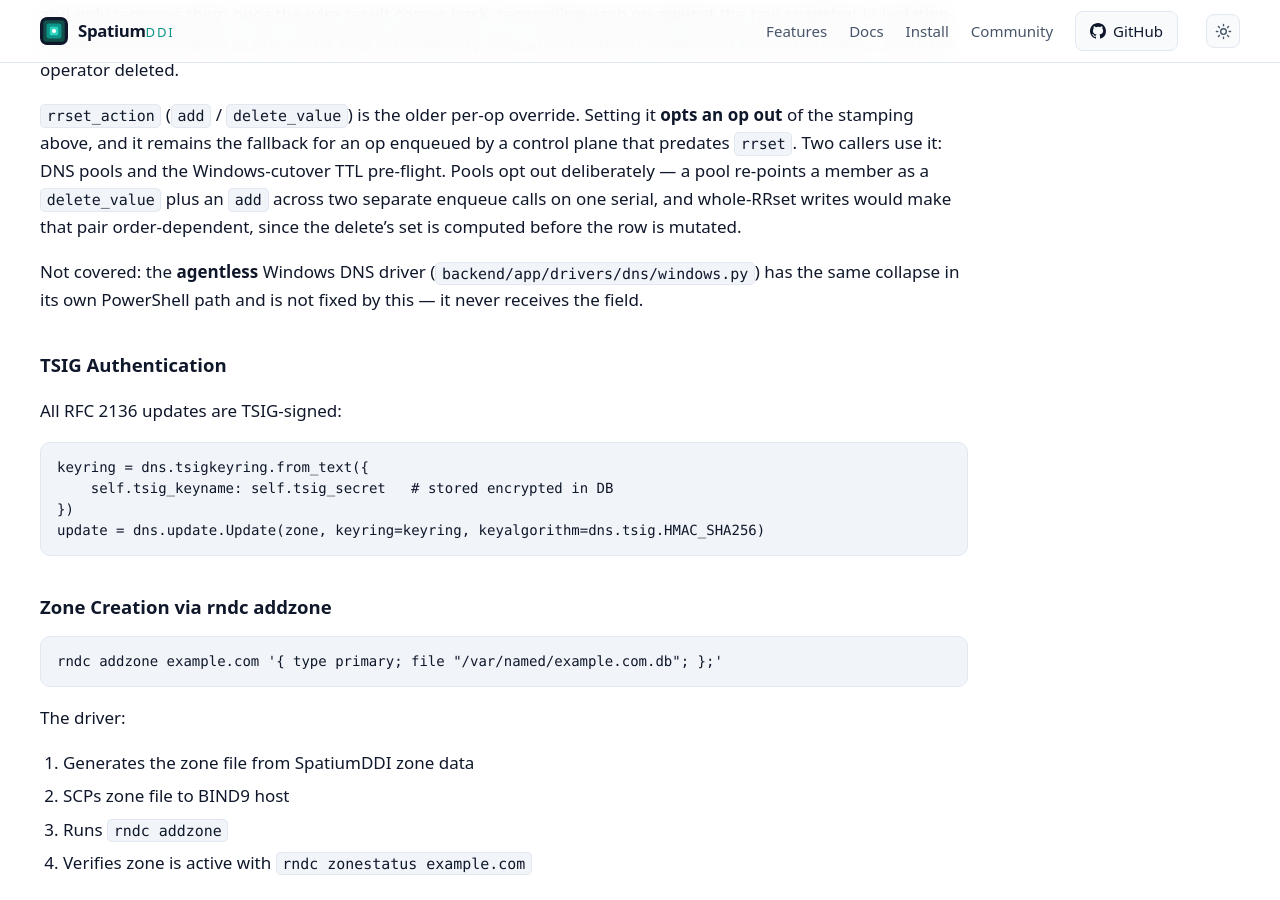
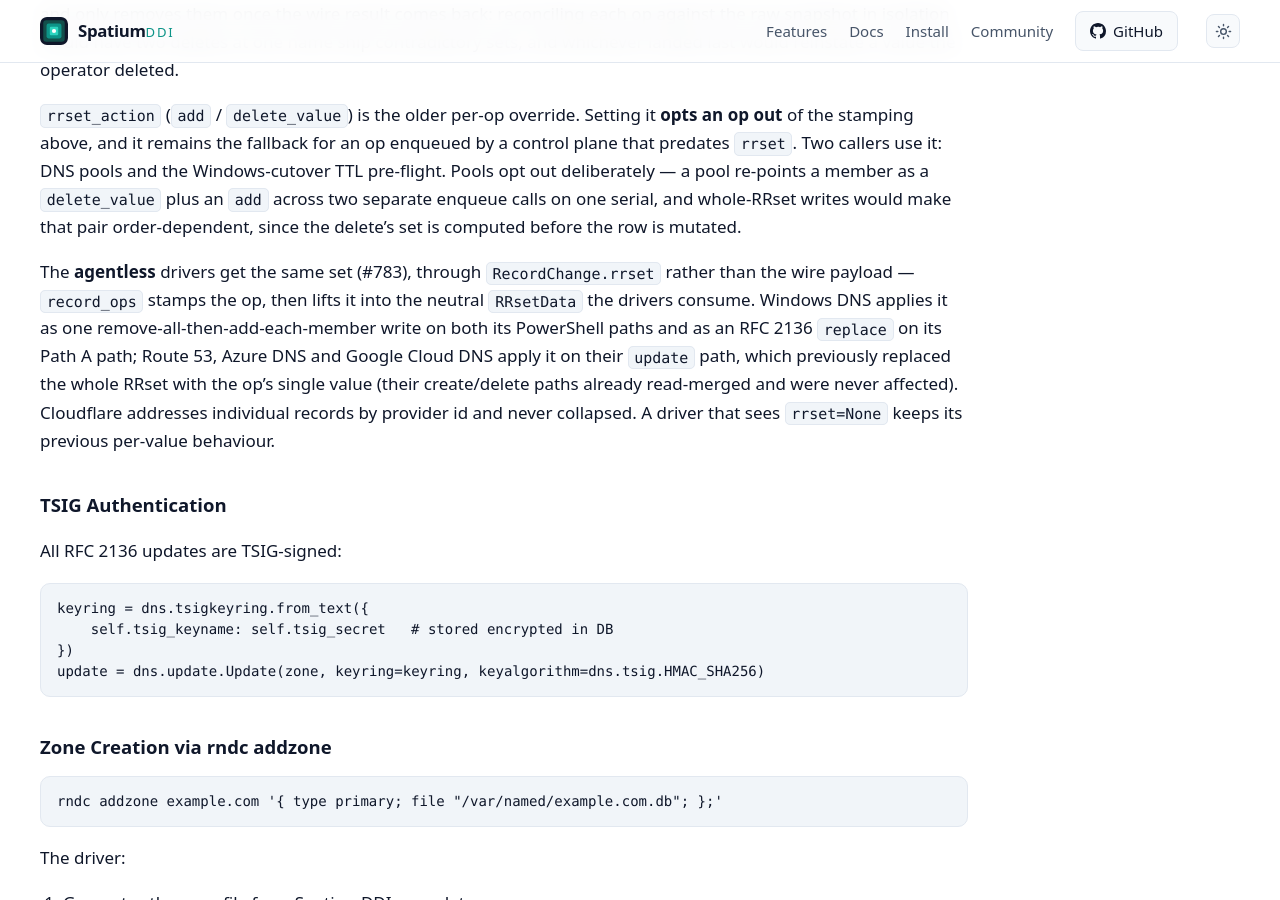
Before and after one commit to spatiumddi/spatiumddi.github.io, a Jekyll site: the page built from drivers/DNS_DRIVERS.md, in a window 1280 px wide and 900 px high, scrolled down 4498 px. Built offline with Jekyll 4.4.1, drawn with Linux system fonts in a browser that asks for light colours; our own code applies the rules of GitHub Pages for plain Markdown files.

Commit message:
docs: publish main@cb32ffa
Mirrored from spatiumddi/spatiumddi@cb32ffa2941b542ccae6516a508fd33043e9b833 by the docs-publish workflow. Do not edit this repository directly.

```diff
--- a/drivers/DNS_DRIVERS.md
+++ b/drivers/DNS_DRIVERS.md
@@ -182,9 +182,16 @@ an `add` across two separate enqueue calls on one serial, and whole-RRset
 writes would make that pair order-dependent, since the delete's set is
 computed before the row is mutated.
 
-Not covered: the **agentless** Windows DNS driver
-(`backend/app/drivers/dns/windows.py`) has the same collapse in its own
-PowerShell path and is not fixed by this — it never receives the field.
+The **agentless** drivers get the same set (#783), through
+`RecordChange.rrset` rather than the wire payload — `record_ops` stamps the
+op, then lifts it into the neutral `RRsetData` the drivers consume. Windows
+DNS applies it as one remove-all-then-add-each-member write on both its
+PowerShell paths and as an RFC 2136 `replace` on its Path A path; Route 53,
+Azure DNS and Google Cloud DNS apply it on their `update` path, which
+previously replaced the whole RRset with the op's single value (their
+create/delete paths already read-merged and were never affected).
+Cloudflare addresses individual records by provider id and never collapsed.
+A driver that sees `rrset=None` keeps its previous per-value behaviour.
 
 ### TSIG Authentication
 
```
